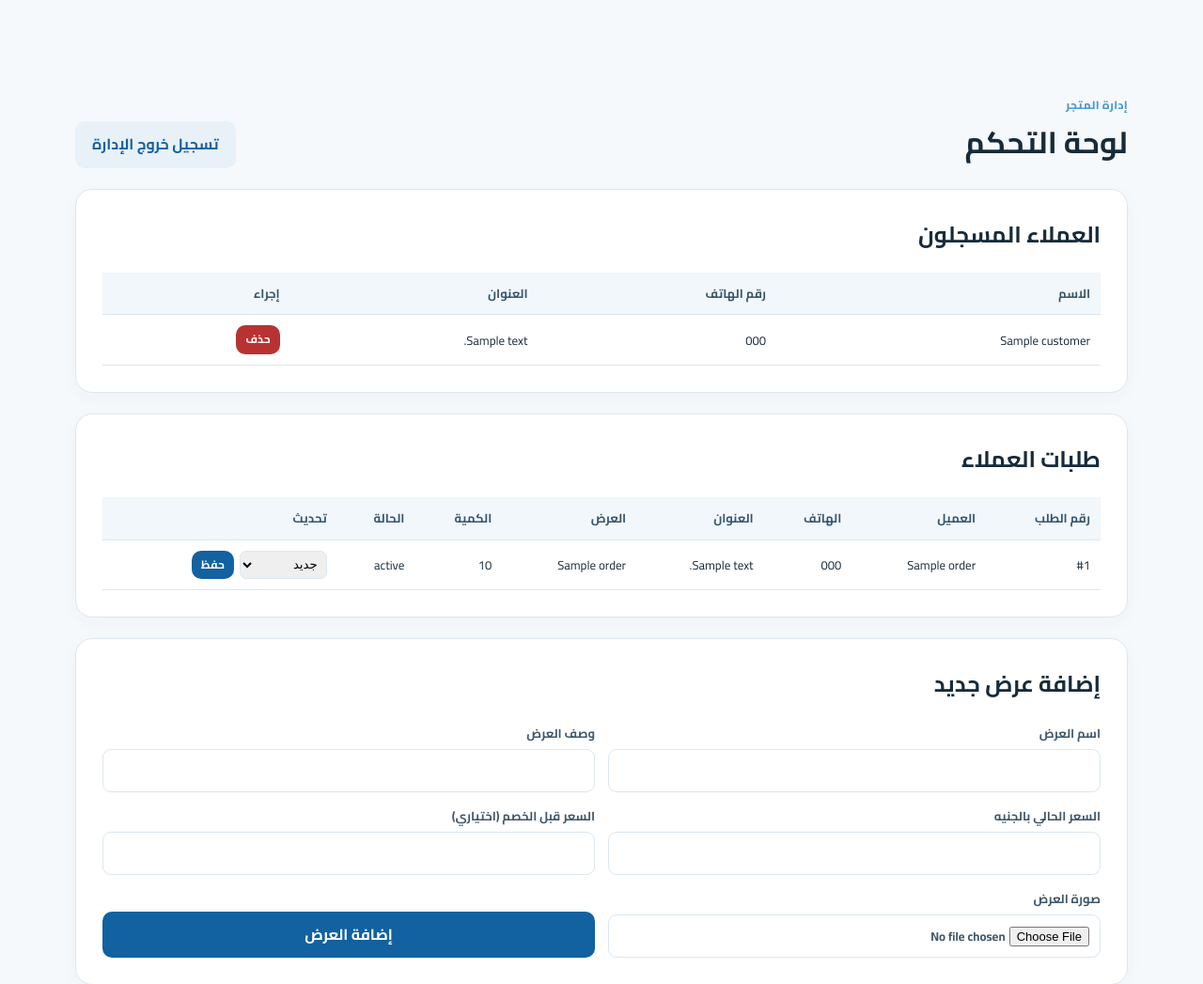
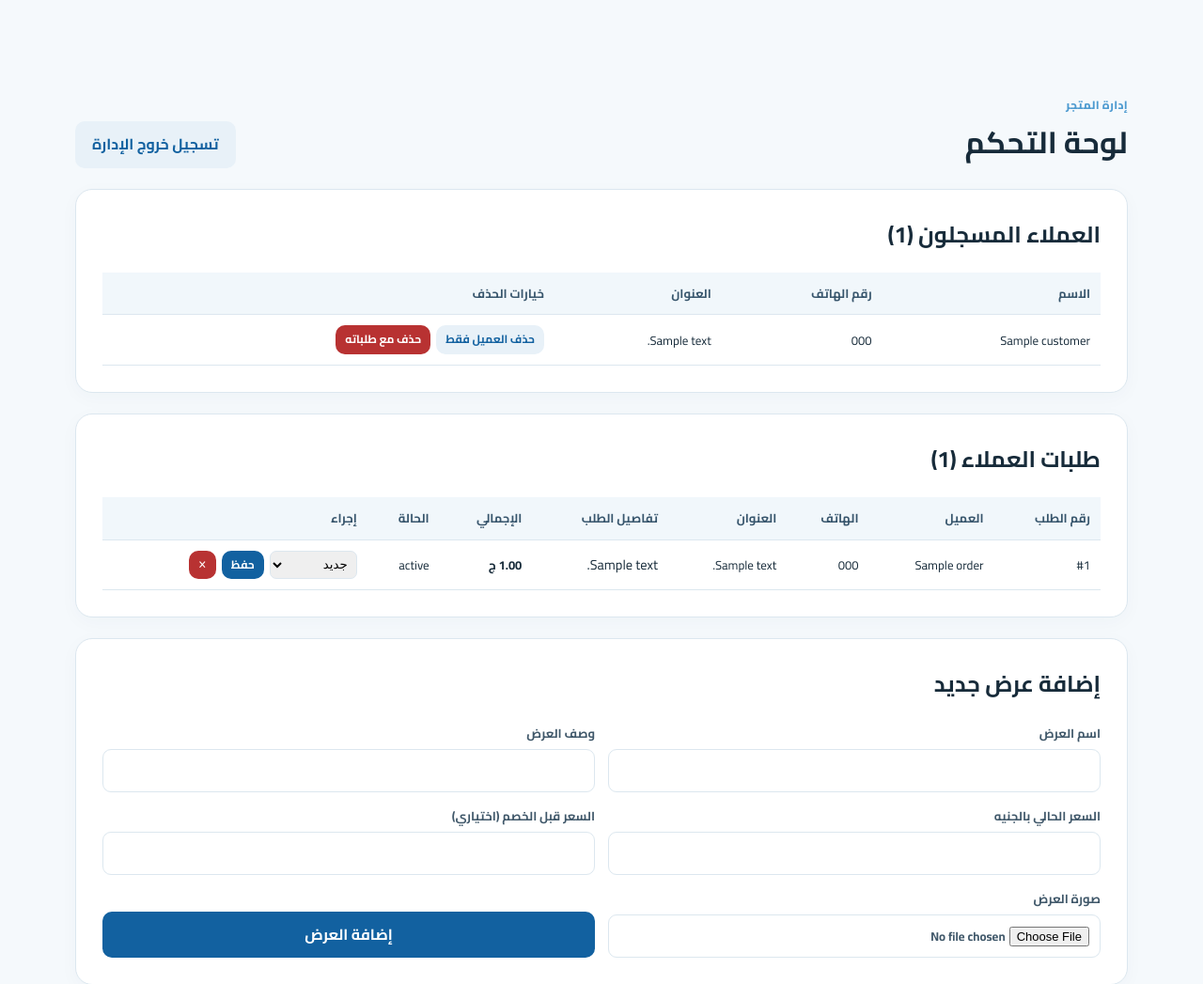
Before and after one commit to eltrpoo21-create/pharmacy-offers-, a Python web app: template templates/admin.html in a window 1280 px wide. Shown: the part 515-1562 px from the top of the page at 94% size. Run offline with Jinja, Linux system fonts and the light colour scheme; the template is opened without the code that fills it: most values are stand-ins (such as "Sample title", 1, 10 or a date in 2020).

Commit message:
Update admin.html

```diff
--- a/templates/admin.html
+++ b/templates/admin.html
@@ -7,7 +7,7 @@
 </div>
 
 <section class="admin-panel">
-  <h2>العملاء المسجلون</h2>
+  <h2>العملاء المسجلون ({{ customers|length }})</h2>
   <div class="table-wrap">
   <table>
     <thead>
@@ -15,7 +15,7 @@
         <th>الاسم</th>
         <th>رقم الهاتف</th>
         <th>العنوان</th>
-        <th>إجراء</th>
+        <th>خيارات الحذف</th>
       </tr>
     </thead>
     <tbody>
@@ -25,10 +25,18 @@
         <td>{{ customer.phone }}</td>
         <td>{{ customer.address or 'غير مسجل' }}</td>
         <td>
-          <form method="post" action="{{ url_for('delete_customer', customer_id=customer.id) }}" onsubmit="return confirm('هل تريد حذف هذا العميل؟')">
+          <div style="display: flex; gap: 6px; flex-wrap: wrap;">
+            <form method="post" action="{{ url_for('delete_customer', customer_id=customer.id) }}" onsubmit="return confirm('سيتم حذف حساب العميل فقط مع بقاء طلباته السابقة في السجل، هل أنت متأكد؟')">
               <input type="hidden" name="csrf_token" value="{{ csrf_token() }}">
-            <button class="btn small danger" type="submit">حذف</button>
+              <input type="hidden" name="mode" value="keep_orders">
+              <button class="btn small secondary" type="submit">حذف العميل فقط</button>
             </form>
+            <form method="post" action="{{ url_for('delete_customer', customer_id=customer.id) }}" onsubmit="return confirm('تحذير: سيتم حذف العميل وجميع طلباته نهائياً!')">
+              <input type="hidden" name="csrf_token" value="{{ csrf_token() }}">
+              <input type="hidden" name="mode" value="with_orders">
+              <button class="btn small danger" type="submit">حذف مع طلباته</button>
+            </form>
+          </div>
         </td>
       </tr>
     {% else %}
@@ -40,7 +48,7 @@
 </section>
 
 <section class="admin-panel">
-  <h2>طلبات العملاء</h2>
+  <h2>طلبات العملاء ({{ orders|length }})</h2>
   <div class="table-wrap">
   <table>
     <thead>
@@ -49,10 +57,10 @@
         <th>العميل</th>
         <th>الهاتف</th>
         <th>العنوان</th>
-        <th>العرض</th>
-        <th>الكمية</th>
+        <th>تفاصيل الطلب</th>
+        <th>الإجمالي</th>
         <th>الحالة</th>
-        <th>تحديث</th>
+        <th>إجراء</th>
       </tr>
     </thead>
     <tbody>
@@ -62,10 +70,11 @@
       <td>{{ order.customer_name }}</td>
       <td>{{ order.customer_phone }}</td>
       <td>{{ order.customer_address or 'غير مسجل' }}</td>
-      <td>{{ order.offer_title }}</td>
-      <td>{{ order.quantity }}</td>
+      <td style="white-space: pre-line; font-size: 0.9rem;">{{ order.items_summary }}</td>
+      <td><strong>{{ '%.2f'|format(order.total_price) }} ج</strong></td>
       <td>{{ order.status }}</td>
       <td>
+        <div style="display: flex; gap: 6px; align-items: center;">
           <form method="post" action="{{ url_for('update_order_status', order_id=order.id) }}" class="status-form">
             <input type="hidden" name="csrf_token" value="{{ csrf_token() }}">
             <select name="status">
@@ -75,6 +84,11 @@
             </select>
             <button class="btn small" type="submit">حفظ</button>
           </form>
+          <form method="post" action="{{ url_for('delete_order', order_id=order.id) }}" onsubmit="return confirm('حذف هذا الطلب؟')">
+            <input type="hidden" name="csrf_token" value="{{ csrf_token() }}">
+            <button class="btn small danger" type="submit">✕</button>
+          </form>
+        </div>
       </td>
     </tr>
     {% else %}
```
Lines whose indentation alone changed are shown as unchanged.
